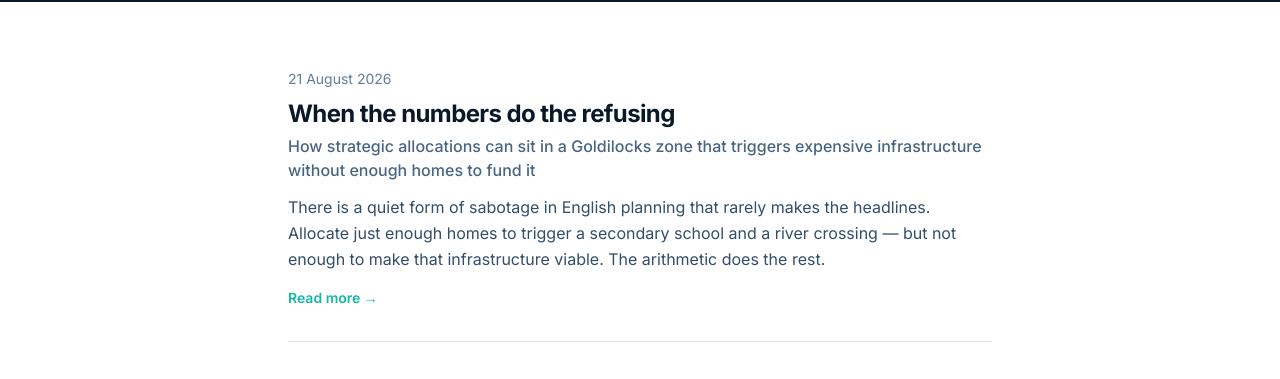
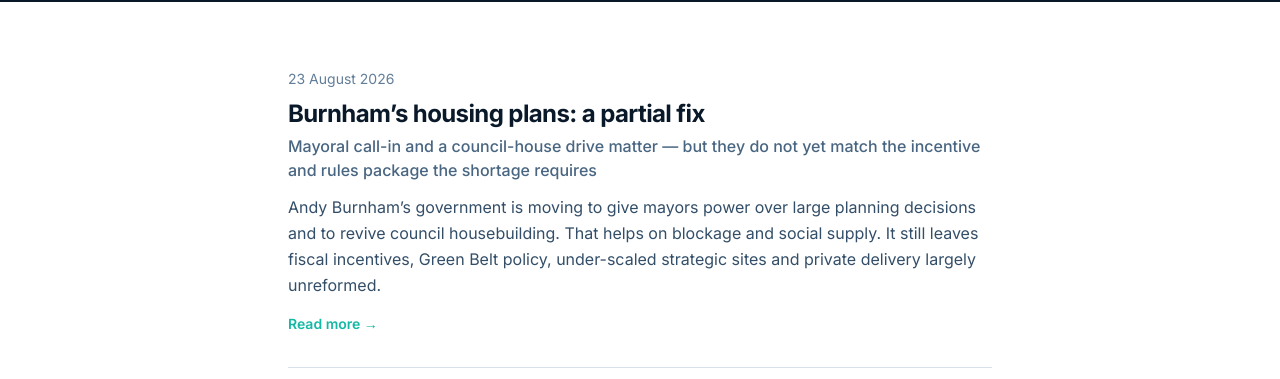
Before and after one commit to stumpyuk1/build-on, a Next.js app: page /blog in a window 1280 px wide. Shown: the part 338-717 px from the top of the page. Built offline with nearby package versions, Linux system fonts and the light colour scheme; no server answers.

Commit message:
feat(blog): assess Burnham housing proposals against Build On package

```diff
--- a/data/blog-posts.ts
+++ b/data/blog-posts.ts
@@ -14,6 +14,39 @@ export type BlogPost = {
  * Add new entries at the top. Rendered by /blog and /blog/[slug].
  */
 export const blogPosts: BlogPost[] = [
+  {
+    slug: "burnham-housing-plans-partial-fix",
+    title: "Burnham’s housing plans: a partial fix",
+    subtitle:
+      "Mayoral call-in and a council-house drive matter — but they do not yet match the incentive and rules package the shortage requires",
+    date: "2026-08-23",
+    author: "Build On",
+    excerpt:
+      "Andy Burnham’s government is moving to give mayors power over large planning decisions and to revive council housebuilding. That helps on blockage and social supply. It still leaves fiscal incentives, Green Belt policy, under-scaled strategic sites and private delivery largely unreformed.",
+    body: [
+      "Andy Burnham’s government is putting housing closer to the centre of the national agenda. The package taking shape has two main limbs: the biggest council housebuilding drive since the post-war period, and new powers for metro mayors to call in large planning decisions, direct approve or refuse, and in some cases grant upfront permission so work can start without a conventional application. The call-in threshold is reported at schemes of more than 150 homes, large commercial floorspace, or buildings of about ten storeys. Mayors would also gain more influence over Homes England funding and the ability to levy development for infrastructure. A consultation is due shortly.",
+      "Those moves are serious. They should be judged against the problems we have already set out on this site — not against a slogan about “nimby councils” or a single national target.",
+      "What is broken",
+      "English planning systematically favours constraint, delay and under-delivery. Local politicians face concentrated electoral costs from new homes and only weak, often temporary, fiscal rewards. The discretionary system maximises negotiation and the power of organised local opposition. Strategic allocations are sometimes scaled into a “Goldilocks” zone: large enough to trigger a secondary school and a major highway or river crossing, too small to fund them efficiently. Affordable housing and layered regulation act as front-loaded, negotiable costs that hit marginal sites and smaller builders hardest. Green Belt policy is treated as a political totem rather than a calibrated tool. Permissions do not automatically become completions. And on the portals themselves, supportive comments are vanishingly rare while objections are not.",
+      "Our coherent package was therefore not “build anything, anywhere”. It was: give councils a permanent financial stake in growth; shift growth areas toward clearer rules and permission-in-principle; make infrastructure and affordable-housing obligations viable and transparent; use development corporations for the largest sites; review low-quality Green Belt on evidence; cut cumulative regulatory load; run a mixed public and private delivery model; and mobilise ordinary people to write in support so the file is not one-sided.",
+      "Where Burnham helps",
+      "Mayoral call-in and upfront permission for larger schemes are a real counterweight to committee-level refusal of strategic housing. That is closer to our argument for less re-fighting of every big application, even if the power is hierarchical discretion rather than zoning. A development levy in mayoral hands can support infrastructure funding if it is designed as transparent cost recovery rather than another opaque tax. A serious council-house programme on vacant public land addresses the mixed-delivery gap the private volume market will not fill alone, and it speaks directly to waiting lists and the “housing trap” of chasing private rents through the benefits system. Naming organised local opposition as a delivery problem matches the diagnosis that silence on the portal is not neutrality.",
+      "Where it falls short",
+      "First, fiscal incentives for the councils that still write local plans remain weak. Mayors gain leverage; districts and boroughs still face the political pain of growth without a lasting share of the upside. Without permanent retention of a meaningful slice of council-tax base growth or local land-value share, the public-choice problem is only partly relocated, not solved.",
+      "Second, “protect more green spaces” plus higher density in towns can reduce pressure on greenfield release. Our package said something different on method: treat Green Belt as a tool, with evidence-based release of low-quality, well-connected land. Town densification is necessary. It is not sufficient for Standard Method numbers in constrained southern and midland markets.",
+      "Third, call-in does not fix plan-making failures. The Goldilocks problem — sites scaled just large enough to need expensive fixed infrastructure, too small to pay for it — is a local-plan and viability failure. Moving the decision up a tier does not automatically correct under-scaled allocations.",
+      "Fourth, there is still no clear public commitment to realistic, sticky affordable-housing rates by value zone, transparent land-value capture instead of endless Section 106 negotiation, or a serious cull of cumulative regulatory load so SME builders can compete. Council housing can bypass some of that for public schemes. Private delivery of market and mixed tenure still hits the same wall.",
+      "Fifth, build-out incentives are largely unaddressed. More green lights do not guarantee faster completions if land-market incentives favour drip-feeding supply.",
+      "Sixth, institutional power for mayors is not a substitute for grassroots pro-housing representations. The democratic gap on the portals remains.",
+      "How it maps to our package",
+      "Fiscal stake for local government: weak or indirect. Rules-based planning in growth areas: partial, via mayoral call-in for large schemes. Viable, transparent infrastructure and affordable-housing obligations: partial, if the levy is well designed; detail missing. Green Belt as tool rather than totem: poor match — more protection language, densification-first. Cutting cumulative regulatory burden: not yet visible. Mixed public and private delivery: strong on the public side. Avoiding under-scaled strategic sites: not addressed. Mobilising supportive comments: not addressed.",
+      "Bottom line",
+      "Burnham’s package is serious about social housing and about overriding blockage of large applications. Those are real pieces of the UK housing problem. It will not, on current evidence, solve the problems we have identified. The binding constraints in many places remain local fiscal incentives that punish growth, plan allocations that sit in the viability trap, Green Belt and discretionary plan-making that keep land scarce, and a private development system still laden with front-loaded, negotiable costs.",
+      "Council houses on public land can add a meaningful stream of homes and ease waiting lists. They will not, by themselves, restore affordability for buyers and private renters if overall supply stays sticky. Mayoral intervention helps where a council is the bottleneck. It does less where the local plan itself under-scales sites or where infrastructure funding is the real stopper.",
+      "Closest to Build On: mixed delivery and a mechanism to override pure local veto on big schemes. Furthest from Build On: fiscal redesign for councils, rules-based land release, and treating Green Belt as a calibrated tool rather than a political sacred cow.",
+      "If the forthcoming consultation hardens infrastructure levies, ties Homes England money to delivery, and is paired with proper local fiscal reform and realistic strategic site sizing, the gap narrows. As currently reported, this is a partial institutional fix — not the full incentive-and-rules package the shortage requires. Targets and call-in powers without those foundations tend to produce temporary noise. Delivery needs the arithmetic and the politics to point the same way.",
+    ],
+  },
   {
     slug: "a-coherent-package-for-housing-delivery",
     title: "A coherent package for housing delivery",
```
